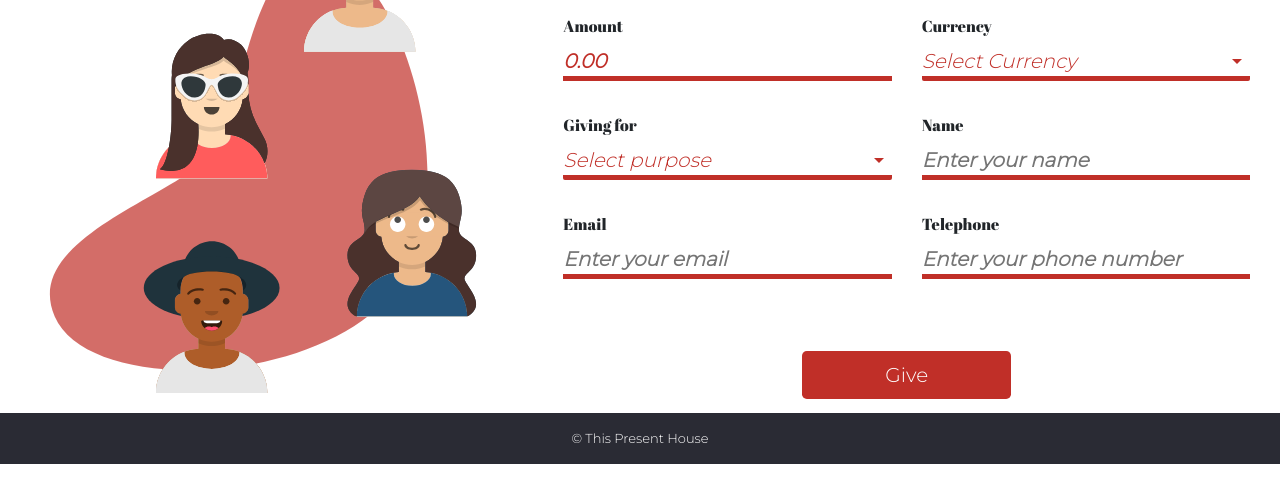
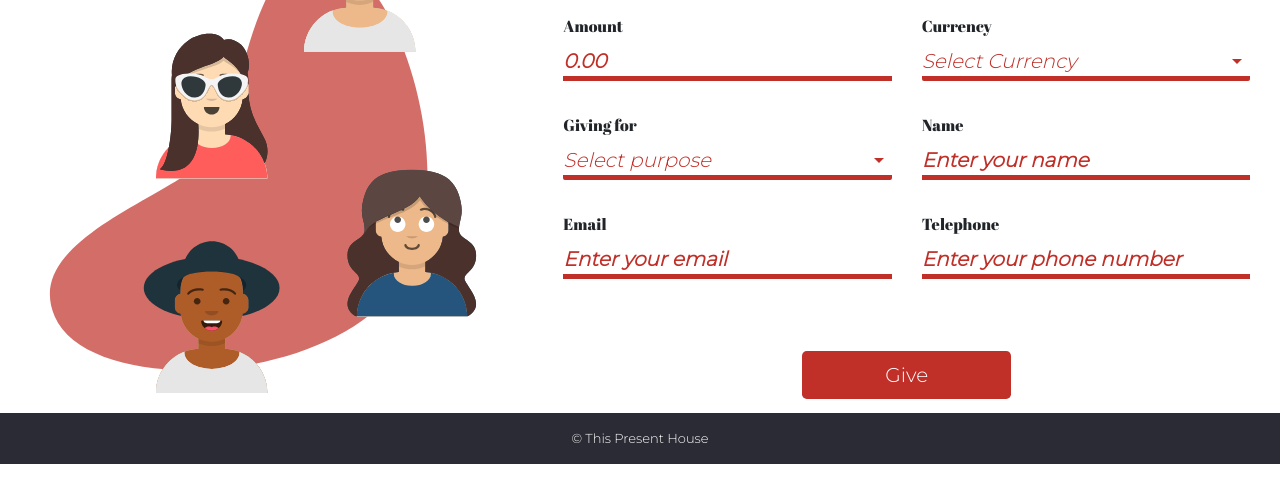
Before and after one commit to BigUncleYemi/TPH, a plain HTML site: page index.html in a window 1280 px wide. Shown: the part 336-838 px from the top of the page. Drawn offline with nearby package versions, Linux system fonts and the light colour scheme.

```diff
--- a/index.html
+++ b/index.html
@@ -10,6 +10,7 @@
 	<meta name="description" content="This Present House">
 	<meta name="theme-color" content="#c02f28">
 	<link rel="stylesheet" href="/styles.css" />
+	<link rel="icon" type="image/png" href="/logo.png">
 	<!-- Bootstrap CSS -->
 	<link rel="stylesheet" href="https://stackpath.bootstrapcdn.com/bootstrap/4.3.1/css/bootstrap.min.css"
 		integrity="sha384-ggOyR0iXCbMQv3Xipma34MD+dH/1fQ784/j6cY/iJTQUOhcWr7x9JvoRxT2MZw1T" crossorigin="anonymous">
--- a/styles.css
+++ b/styles.css
@@ -40,6 +40,10 @@ input.name {
 	border-bottom: 5px solid #c02f28;
 	outline: none !important;
 	box-shadow: none !important;
+}
+
+input.name::placeholder{
+  color: #c02f28;
 }
 
 .select-dropdown {
```
